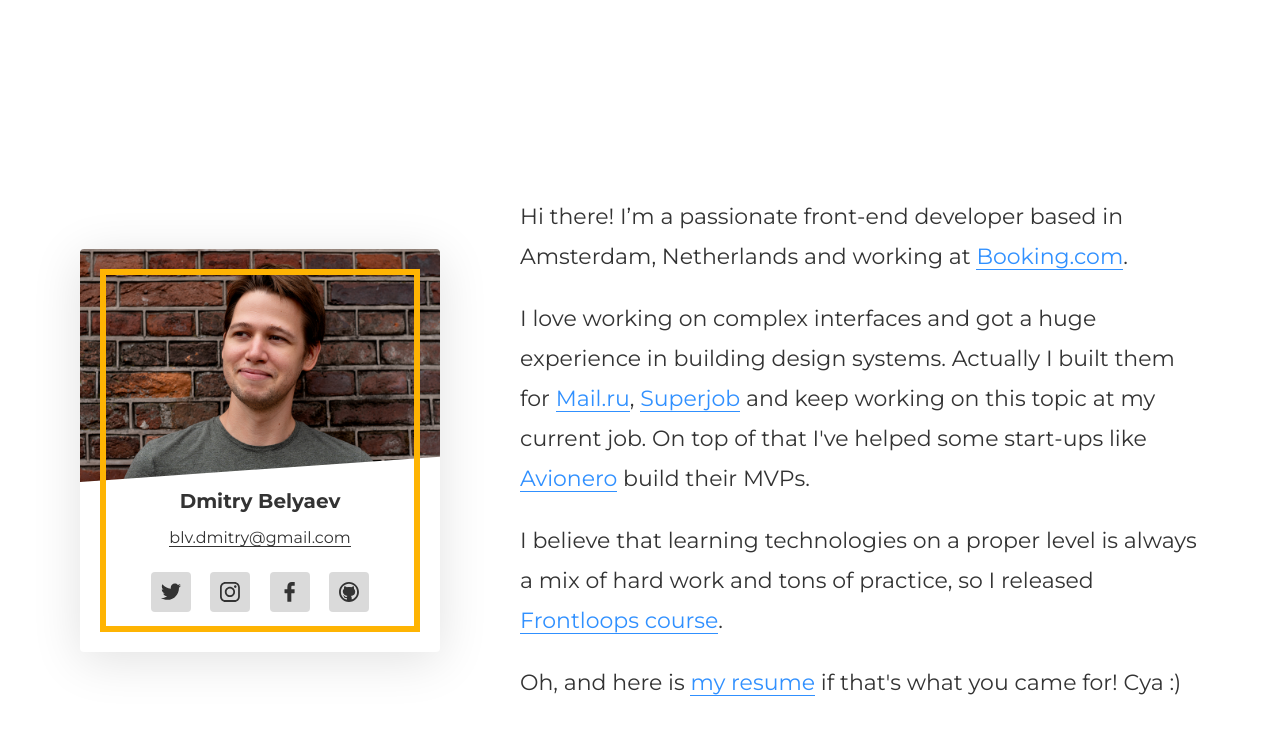
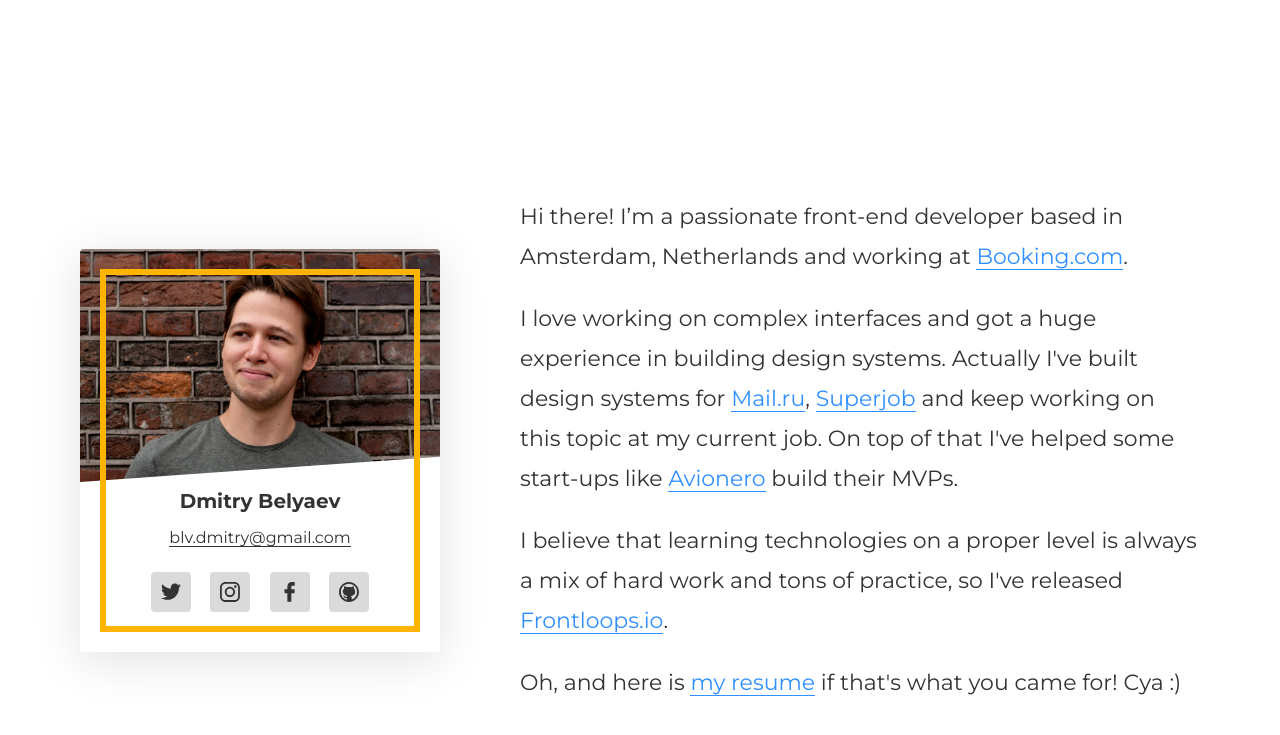
Before and after one commit to blvdmitry/blvdmitry.github.io, a Jekyll site: the page built from index.html, in a window 1280 px wide. Shown: the top 735 px of the page. Built offline with Jekyll 4.4.1, drawn with Linux system fonts in a browser that asks for light colours.

Commit message:
Update index.html

```diff
--- a/index.html
+++ b/index.html
@@ -6,10 +6,10 @@
 	Hi there! I’m a passionate front-end developer based in Amsterdam, Netherlands and working at <a href="https://booking.com" target="_blank">Booking.com</a>.
 </p>
 <p>
-	I love working on complex interfaces and got a huge experience in building design systems. Actually I built them for <a href="https://mail.ru" target="_blank">Mail.ru</a>, <a href="https://superjob.ru" target="_blank">Superjob</a> and keep working on this topic at my current job. On top of that I've helped some start-ups like <a href="https://avionero.com" target="_blank">Avionero</a> build their MVPs.
+	I love working on complex interfaces and got a huge experience in building design systems. Actually I've built design systems for <a href="https://mail.ru" target="_blank">Mail.ru</a>, <a href="https://superjob.ru" target="_blank">Superjob</a> and keep working on this topic at my current job. On top of that I've helped some start-ups like <a href="https://avionero.com" target="_blank">Avionero</a> build their MVPs.
 </p>
 <p>
-	I believe that learning technologies on a proper level is always a mix of hard work and tons of practice, so I released <a href="https://frontloops.io" target="_blank">Frontloops course</a>.
+	I believe that learning technologies on a proper level is always a mix of hard work and tons of practice, so I've released <a href="https://frontloops.io" target="_blank">Frontloops.io</a>.
 </p>
 <p>
 	Oh, and here is <a href="https://www.linkedin.com/in/blv-dmitry/" target="_blank">my resume</a> if that's what you came for! Cya :)
```
